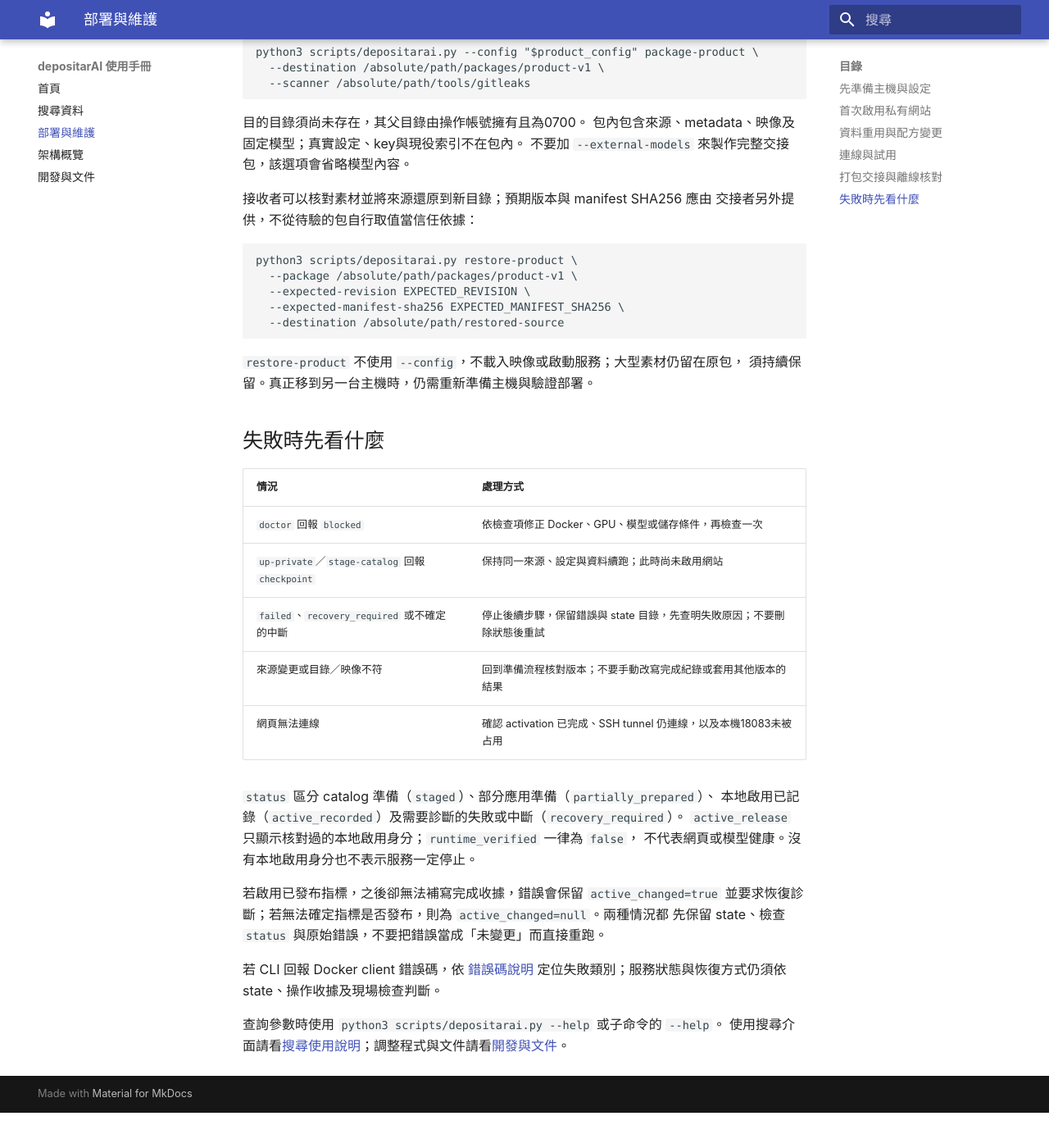
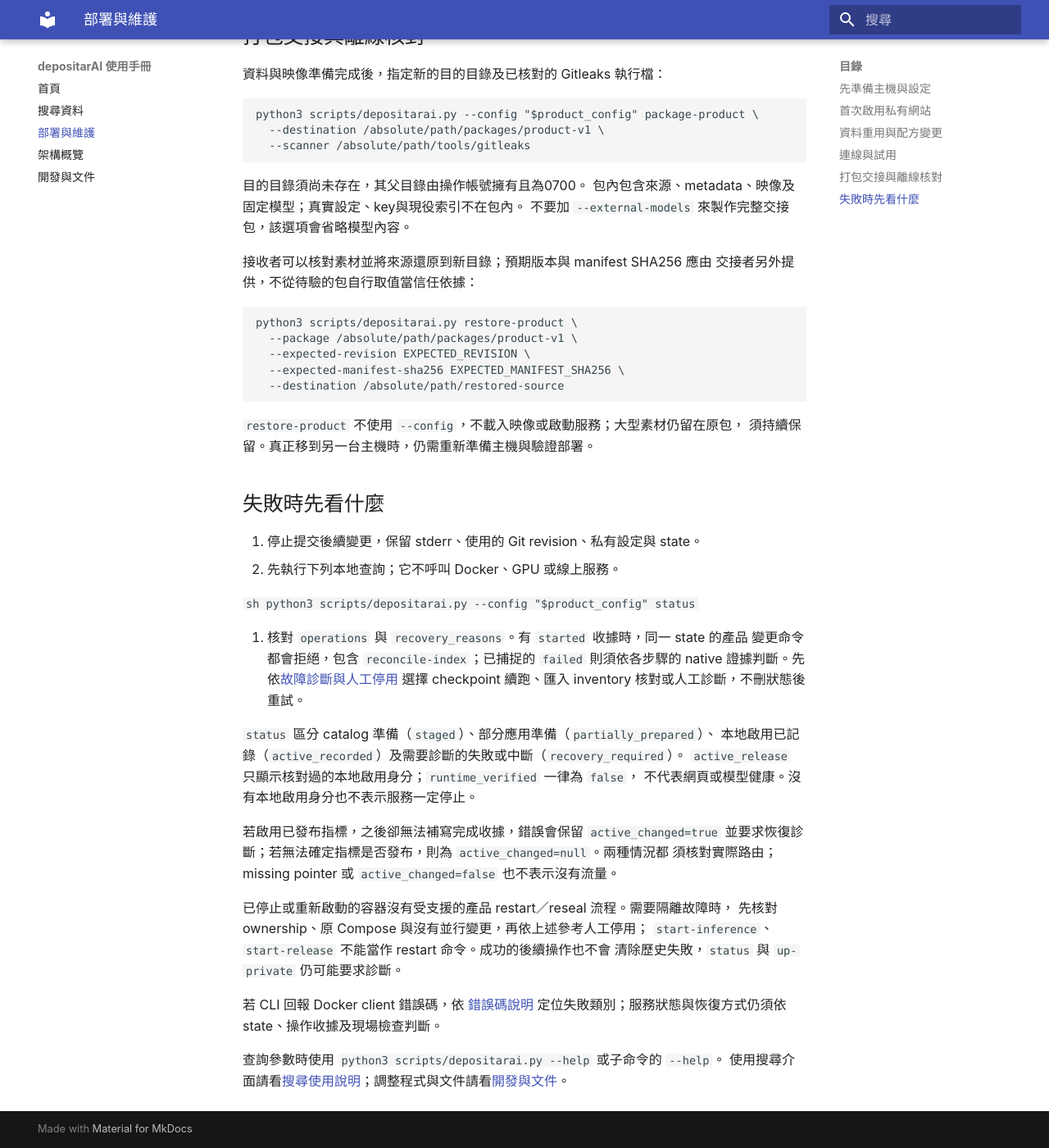
Before and after one commit to ThreeMonth03/depositarAI, an MkDocs documentation site: the page built from docs/guide/operations.md, in a window 1280 px wide and 1400 px high, scrolled down 2375 px. Shown: the whole window at 82% size. Built offline with MkDocs 1.6.1 and Material for MkDocs 9.7.7, drawn with Linux system fonts in a browser that asks for light colours; before the commit the page ends 3732 px from its top, so only the background shows below that; some of the changed text lies outside the part shown.

Commit message:
Reuse verified reconciliation and clarify recovery boundaries

````diff
--- a/docs/guide/operations.md
+++ b/docs/guide/operations.md
@@ -47,7 +47,10 @@ python3 scripts/depositarai.py --config "$product_config" up-private
 既有網站的更新、回退與公眾 OIDC 入口須另行管理。
 
 若輸出 `status=checkpoint` 且退出碼為2，表示向量預算用完；本輪不繼續建置應用
-映像、啟動 GPU 或啟用網站。保持同一來源、設定與資料，重新執行同一命令續跑。
+映像、啟動 GPU 或啟用網站。保持同一來源、設定與 candidate，以 `build-vectors`
+直接續跑，完成後依分段流程繼續。重新執行 `up-private` 會先同步 metadata，
+範本的 TTL 為0，可能下載新的資料；要重新 staging 同一輸入，使用原本已保留且
+身分相符的 `--snapshot`。詳見下方的故障處理。
 先前只完成資料準備而尚未啟用網站時，相容且完整的 catalog 可核對後重用，
 不必重建向量。
 
@@ -128,13 +131,17 @@ python3 scripts/depositarai.py restore-product \
 
 ## 失敗時先看什麼
 
-| 情況 | 處理方式 |
-|---|---|
-| `doctor` 回報 `blocked` | 依檢查項修正 Docker、GPU、模型或儲存條件，再檢查一次 |
-| `up-private`／`stage-catalog` 回報 `checkpoint` | 保持同一來源、設定與資料續跑；此時尚未啟用網站 |
-| `failed`、`recovery_required` 或不確定的中斷 | 停止後續步驟，保留錯誤與 state 目錄，先查明失敗原因；不要刪除狀態後重試 |
-| 來源變更或目錄／映像不符 | 回到準備流程核對版本；不要手動改寫完成紀錄或套用其他版本的結果 |
-| 網頁無法連線 | 確認 activation 已完成、SSH tunnel 仍連線，以及本機18083未被占用 |
+1. 停止提交後續變更，保留 stderr、使用的 Git revision、私有設定與 state。
+2. 先執行下列本地查詢；它不呼叫 Docker、GPU 或線上服務。
+
+   ```sh
+   python3 scripts/depositarai.py --config "$product_config" status
+   ```
+
+3. 核對 `operations` 與 `recovery_reasons`。有 `started` 收據時，同一 state 的產品
+   變更命令都會拒絕，包含 `reconcile-index`；已捕捉的 `failed` 則須依各步驟的
+   native 證據判斷。先依[故障診斷與人工停用](https://github.com/ThreeMonth03/depositarAI/blob/main/docs/development/PRODUCT_LIFECYCLE.md#故障診斷與人工停用)
+   選擇 checkpoint 續跑、匯入 inventory 核對或人工診斷，不刪狀態後重試。
 
 `status` 區分 catalog 準備（`staged`）、部分應用準備（`partially_prepared`）、
 本地啟用已記錄（`active_recorded`）及需要診斷的失敗或中斷（`recovery_required`）。
@@ -143,7 +150,12 @@ python3 scripts/depositarai.py restore-product \
 
 若啟用已發布指標，之後卻無法補寫完成收據，錯誤會保留 `active_changed=true`
 並要求恢復診斷；若無法確定指標是否發布，則為 `active_changed=null`。兩種情況都
-先保留 state、檢查 `status` 與原始錯誤，不要把錯誤當成「未變更」而直接重跑。
+須核對實際路由；missing pointer 或 `active_changed=false` 也不表示沒有流量。
+
+已停止或重新啟動的容器沒有受支援的產品 restart／reseal 流程。需要隔離故障時，
+先核對 ownership、原 Compose 與沒有並行變更，再依上述參考人工停用；
+`start-inference`、`start-release` 不能當作 restart 命令。成功的後續操作也不會
+清除歷史失敗，`status` 與 `up-private` 仍可能要求診斷。
 
 若 CLI 回報 Docker client 錯誤碼，依
 [錯誤碼說明](https://github.com/ThreeMonth03/depositarAI/blob/main/docs/development/PRODUCT_LIFECYCLE.md#共用-docker-client-錯誤碼)
````
Also changed, not shown: docs/development/GATEWAY_ACTIVATION.md (+9 -2 lines), docs/development/PRODUCT_LIFECYCLE.md (+76 -4 lines), 3 other files.
